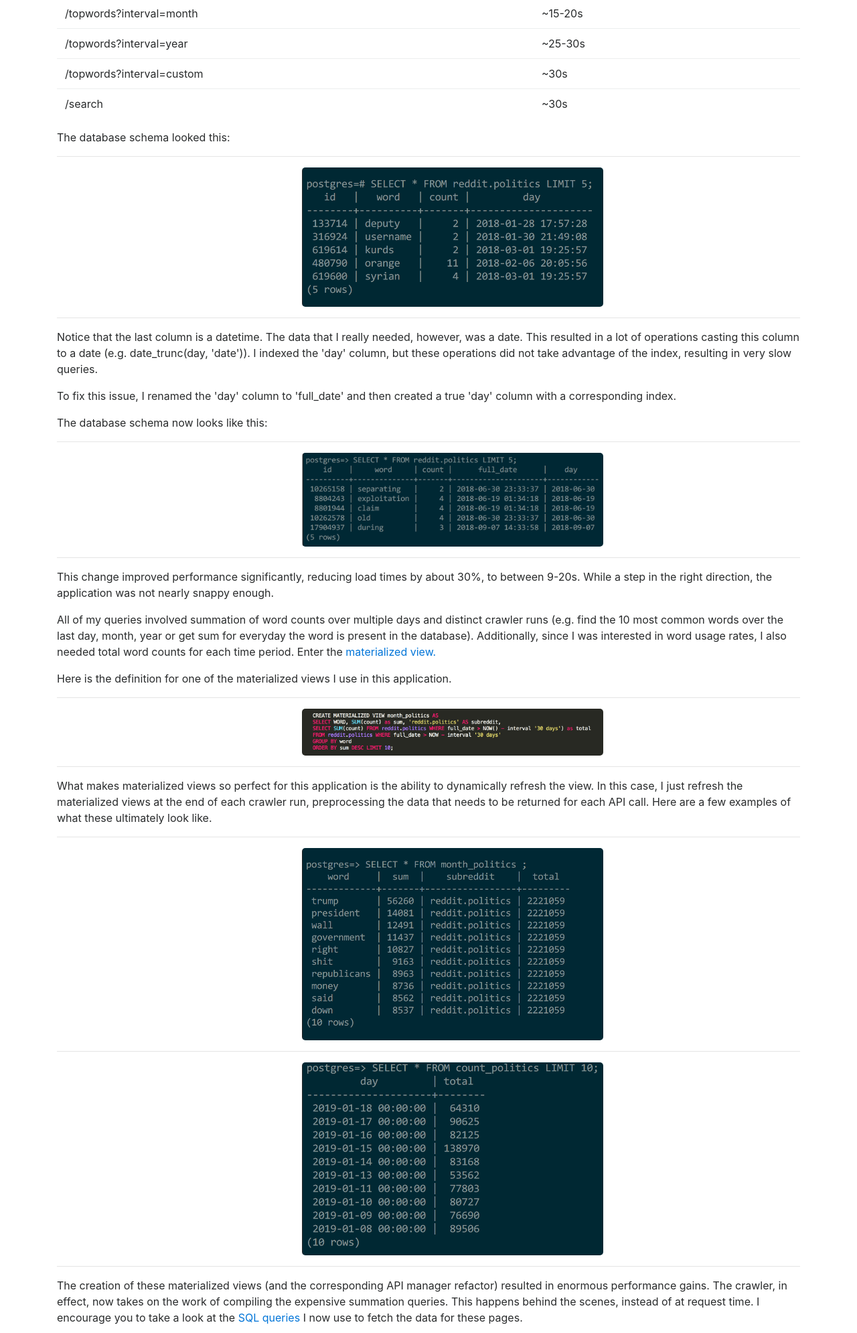
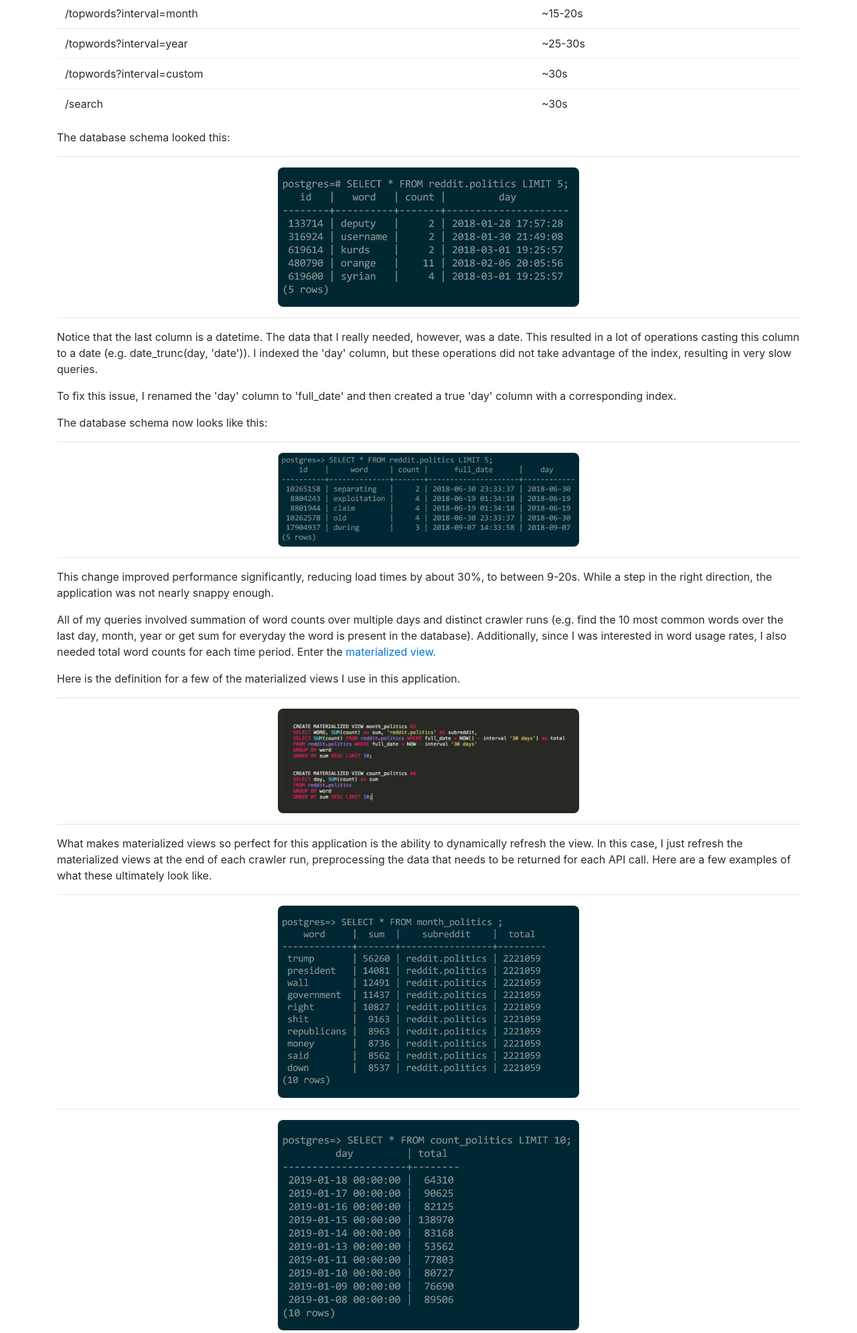
Before and after one commit to alexanderbcook/alexspace, a Flask app: page /reddit/performance in a window 1280 px wide. Shown: the part 302-2292 px from the top of the page at 67% size. Run offline with Flask 2, Linux system fonts and the light colour scheme; some libraries are stand-ins or nearby versions.

Commit message:
better looking images!

```diff
--- a/app/templates/reddit/performance.html
+++ b/app/templates/reddit/performance.html
@@ -61,7 +61,7 @@
     <hr>
     <p>This change improved performance significantly, reducing load times by about 30%, to between 9-20s. While a step in the right direction, the application was not nearly snappy enough.</p>
     <p>All of my queries involved summation of word counts over multiple days and distinct crawler runs (e.g. find the 10 most common words over the last day, month, year or get sum for everyday the word is present in the database). Additionally, since I was interested in word usage rates, I also needed total word counts for each time period. Enter the <a href='https://www.postgresql.org/docs/9.3/rules-materializedviews.html'>materialized view.</a></p>
-    <p>Here is the definition for one of the materialized views I use in this application.</p>
+    <p>Here is the definition for a few of the materialized views I use in this application.</p>
     <hr>
     <span>
         <img id="creatematview"src="../static/assets/creatematview.png" style="width:100%;max-width:450px" class="center" alt="test"/>
@@ -156,56 +156,41 @@
     renderModal('creatematview', 2);
     renderModal('matview_words', 3);
     renderModal('matview_totals', 4);
-
+    */
 
 </script>
 <style>
     .center {
       display: block;
-      margin-left: 33%;
+      margin-left: auto;
       margin-right: auto;
       width: 50%;
     }
     /* Style the Image Used to Trigger the Modal */
     #preschema {
-      border-radius: 5px;
-      cursor: pointer;
-      transition: 0.3s;
-    }
-
-    #preschema:hover {opacity: 0.7;}
-
-    #postschema {
-      border-radius: 5px;
-      cursor: pointer;
+      border-radius: 8px;
       transition: 0.15s;
     }
 
-    #postschema:hover {opacity: 0.7;}
-
-    #creatematview {
-      border-radius: 5px;
-      cursor: pointer;
+    #postschema {
+      border-radius: 8px;
       transition: 0.15s;
     }
 
-    #creatematview:hover {opacity: 0.7;}
-
-    #matview_words {
-      border-radius: 5px;
-      cursor: pointer;
+    #creatematview {
+      border-radius: 8px;
       transition: 0.15s;
     }
 
-    #matview_words:hover {opacity: 0.7;}
-
-    #matview_totals {
-      border-radius: 5px;
-      cursor: pointer;
+    #matview_words {
+      border-radius: 8px;
       transition: 0.15s;
     }
 
-    #matview_totals:hover {opacity: 0.7;}
+    #matview_totals {
+      border-radius: 8px;
+      transition: 0.15s;
+    }
 
     /* The Modal (background) */
     .modal {
```
Also changed, not shown: other parts of app/templates/reddit/performance.html (+3 -3 lines), app/static/assets/creatematview.png, app/static/assets/matview_totals.png.
